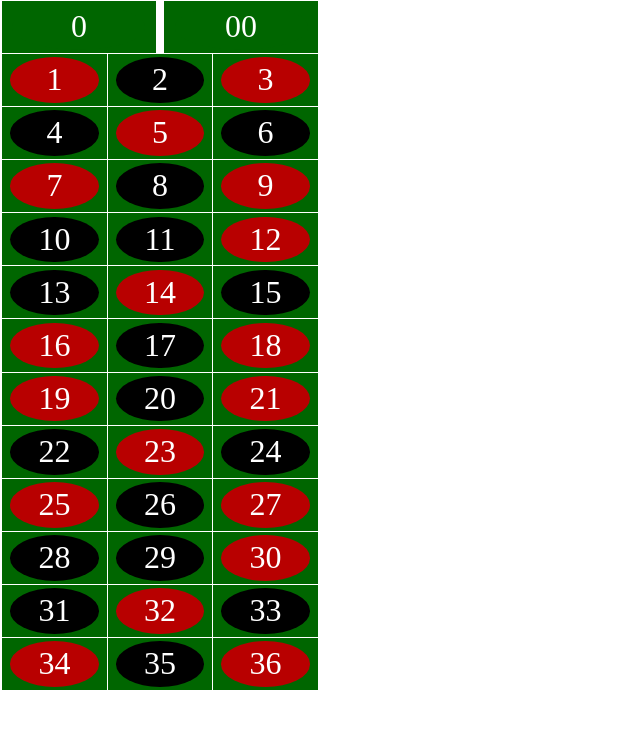
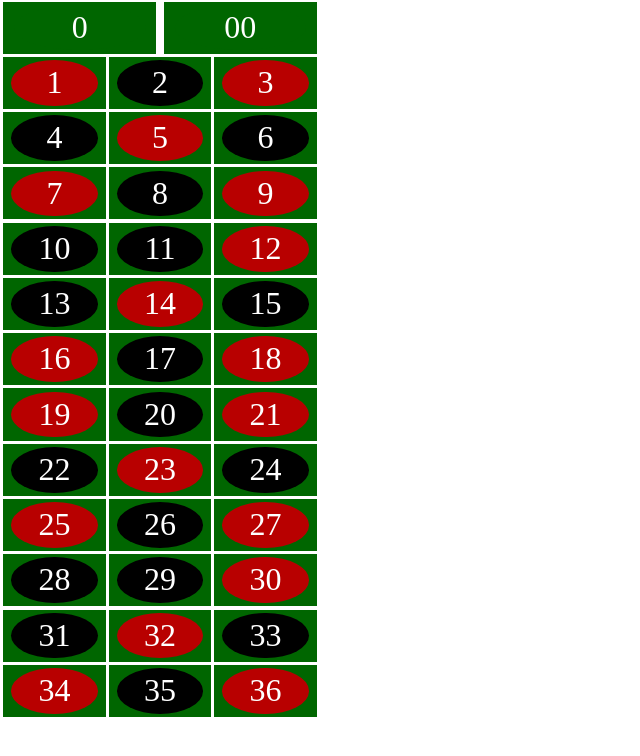
Before and after one commit to TimGraf/rouletteModelApp, a website: page app/index.html in a window 1280 px wide. Shown: the whole page, without its empty margins (0-640 px from the left). Drawn offline with nearby package versions, Linux system fonts and the light colour scheme; some packages are replaced by stand-ins of ours; files that its build step writes are made by us from their sources.

Commit message:
refactor
opt for white background and padding instead of boarders

```diff
--- a/app/scripts/controllers/mainController.js
+++ b/app/scripts/controllers/mainController.js
@@ -171,7 +171,7 @@ angular.module('rouletteModelApp')
           indexMinusTwo,
           indexPlusOne,
           indexPlusTwo,
-          index = getIndexForValue(number);
+          index = getIndexForNumber(number);
 
       indexMinusOne = (index - 1 < 0) ? ($scope.wheelNumbers.length + (index - 1)) : index - 1;
       indexMinusTwo = (index - 2 < 0) ? ($scope.wheelNumbers.length + (index - 2)) : index - 2;
@@ -187,7 +187,7 @@ angular.module('rouletteModelApp')
       ]
     }
 
-    function getIndexForValue(number) {
+    function getIndexForNumber(number) {
       var numberIndex = -1;
 
       $scope.wheelNumbers.forEach(function(wheelNumber, index, array) {
--- a/app/styles/main.css
+++ b/app/styles/main.css
@@ -10,31 +10,25 @@ body {
   font-size: xx-large;
 }
 
-.container {
-  margin: auto;
-}
-
 .table-row {
   width: 10em;
   text-align: center;
   background-color: #ffffff;
-  border-top: solid 0.05em #ffffff;
-  border-left: solid 0.05em #ffffff;
-  border-right: solid 0.05em #ffffff;
+  padding: 0.05em;
 }
 
 .table-cel {
   background-color: #006600;
   display: inline-block;
   padding: 0.1em;
-  width: 3.3em;
+  width: 3.2em;
 }
 
 .table-cel-top {
   background-color: #006600;
   display: inline-block;
   padding: 0.1em;
-  width: 4.82em;
+  width: 4.77em;
 }
 
 .green {
@@ -81,14 +75,10 @@ body {
   background-color: #99ccff;
 }
 
-.border-bottom {
-  border-bottom: solid 0.05em #ffffff;
+.mar-left-1 {
+  margin-left: 0.1em;
 }
 
-.border-left {
-  border-left: solid 0.05em #ffffff;
+.mar-right-1 {
+  margin-right: 0.1em;
 }
-
-.border-right {
-  border-right: solid 0.05em #ffffff;
-}
--- a/app/views/main.html
+++ b/app/views/main.html
@@ -7,8 +7,8 @@
       <number value="00"></number>
     </div>
   </div>
-  <div class="table-row" ng-class="{'border-bottom': $last}" ng-repeat="row in tableRows">
-    <div class="table-cel" ng-class="{'border-right': !$first && !$last, 'border-left': !$first && !$last}" ng-repeat="col in tableCols">
+  <div class="table-row" ng-repeat="row in tableRows">
+    <div class="table-cel" ng-class="{'mar-right-1': !$first && !$last, 'mar-left-1': !$first && !$last}" ng-repeat="col in tableCols">
       <number value="{{numberForRowCol(row, col)}}"></number>
     </div>
   </div>
```
